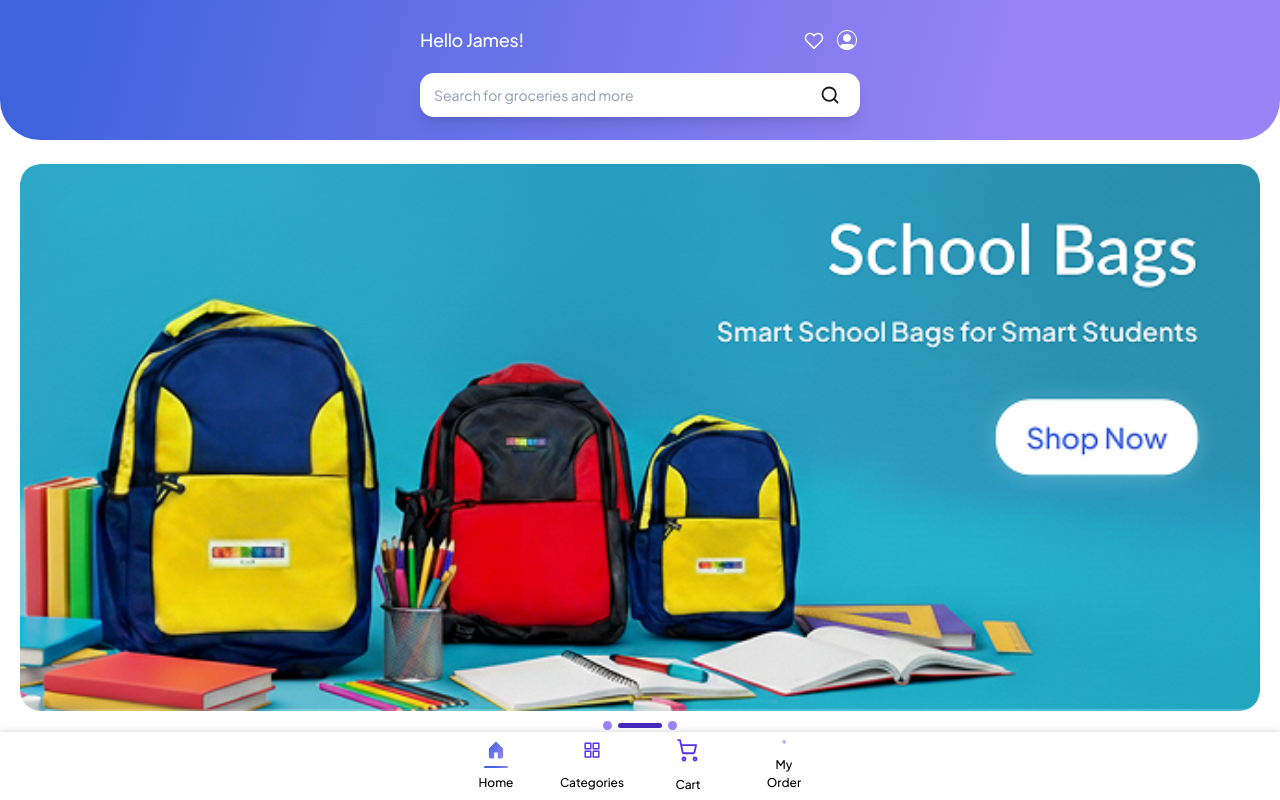
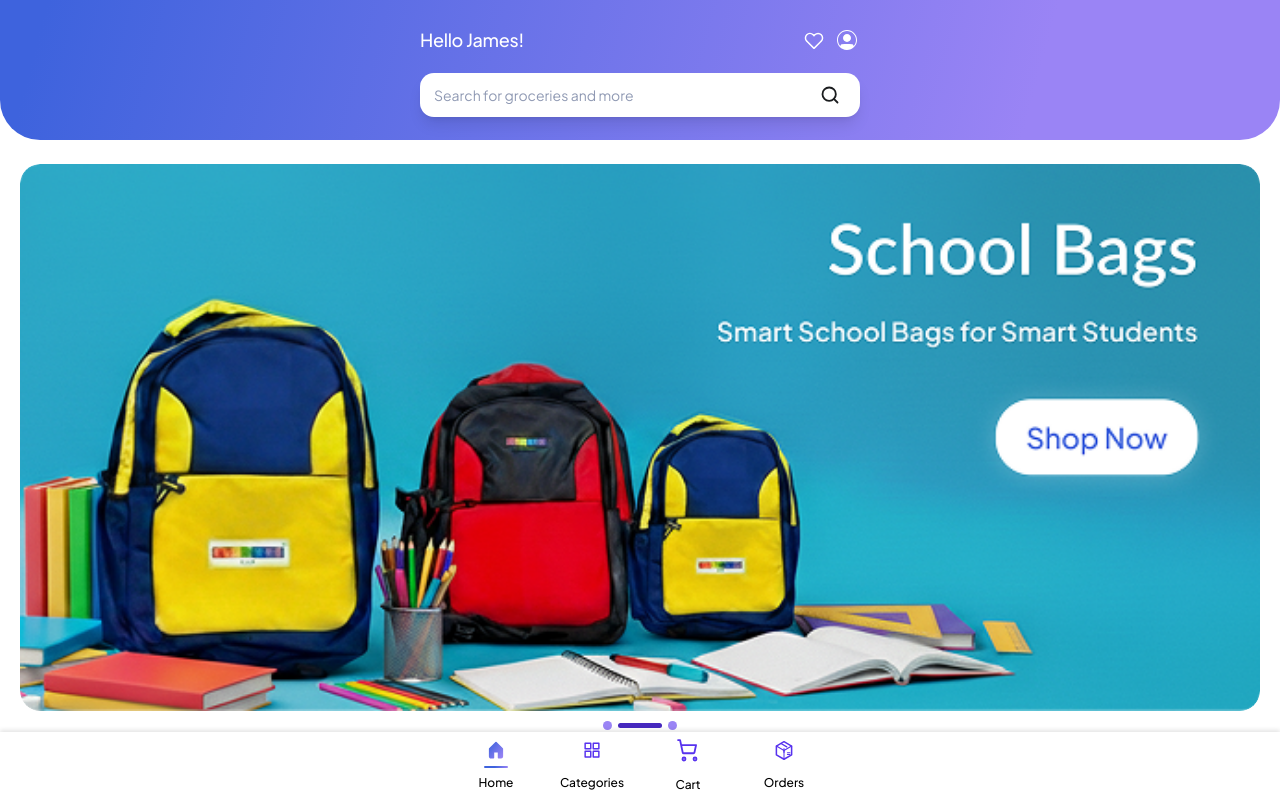
Before and after one commit to shreeram-kaudare-tc/student-kare, an Angular app in the folder student-kare-fe/: page /home in a window 1280 px wide. Built offline with nearby package versions, Linux system fonts and the light colour scheme.

Commit message:
my order text change

```diff
--- a/student-kare-fe/src/app/components/bottom-nav/bottom-nav.ts
+++ b/student-kare-fe/src/app/components/bottom-nav/bottom-nav.ts
@@ -14,7 +14,7 @@ export class BottomNav {
     { label: 'Home',       route: '/home',     icon: 'home'   },
     { label: 'Categories', route: '/plp',      icon: 'shop'   },
     { label: 'Cart',       route: '/cart',     icon: 'cart'   },
-    { label: 'My Order',     route: '/my-order', icon: 'orders' },
+    { label: 'Orders',     route: '/my-order', icon: 'orders' },
   ];
   constructor(public router: Router) {}
   isActive(route: string): boolean {
```
